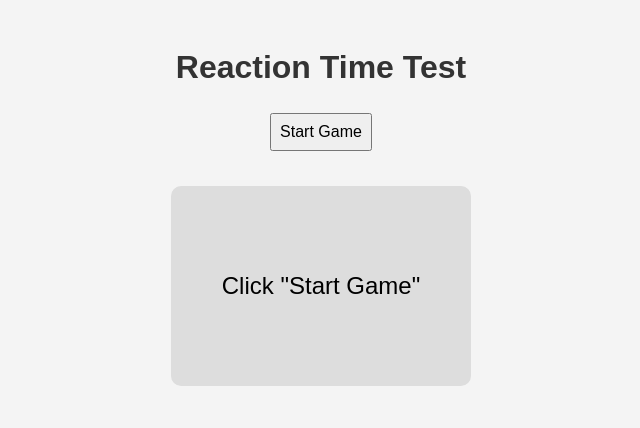
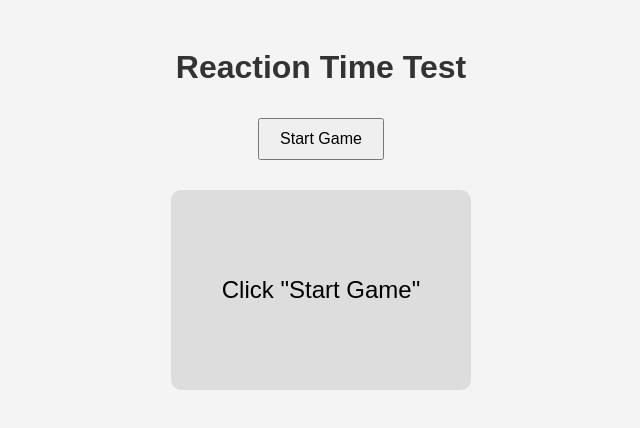
Before and after one commit to Mafe0315/ReactionTest, a plain HTML site: page index.html in a window 1280 px wide. Shown: the whole page, without its empty margins (319-959 px from the left). Drawn offline with nearby package versions, Linux system fonts and the light colour scheme.

Commit message:
Update style.css

```diff
--- a/style.css
+++ b/style.css
@@ -19,28 +19,13 @@ h1 {
   justify-content: center;
   font-size: 24px;
   border-radius: 10px;
+  cursor: pointer;
   transition: background-color 0.3s ease;
 }
 
-#screen.distraction::before {
-  content: '';
-  width: 30px;
-  height: 30px;
-  background: red;
-  position: absolute;
-  top: calc(50% - 15px);
-  left: calc(50% - 15px);
-  animation: blink 0.2s infinite;
+button {
+  padding: 10px 20px;
+  font-size: 16px;
+  cursor: pointer;
+  margin-top: 10px;
 }
-
-@keyframes blink {
-  0% { transform: scale(1); background: red; }
-  50% { transform: scale(1.2); background: blue; }
-  100% { transform: scale(1); background: green; }
-}
-
-input, select, button {
-  margin: 5px;
-  padding: 8px;
-  font-size: 16px;
-}
```
